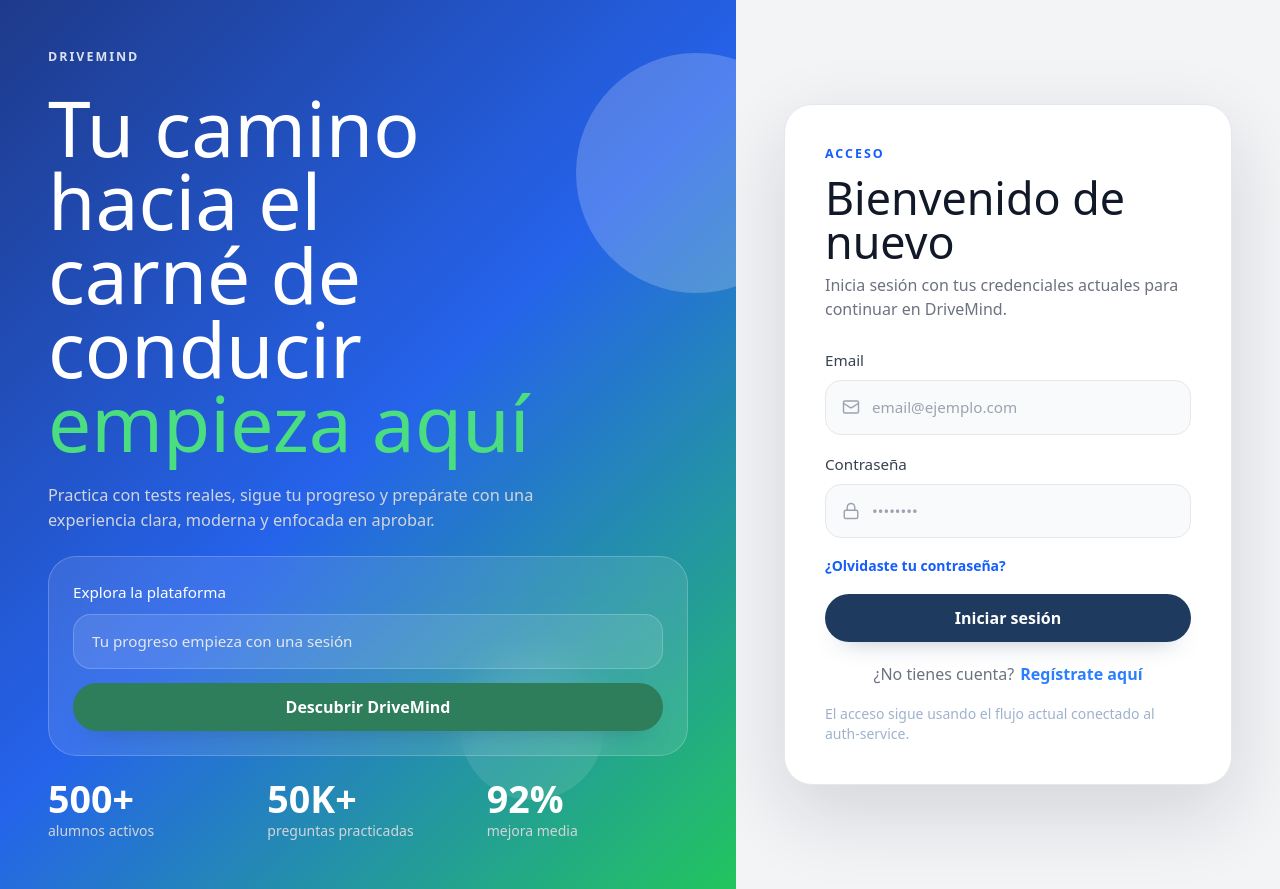
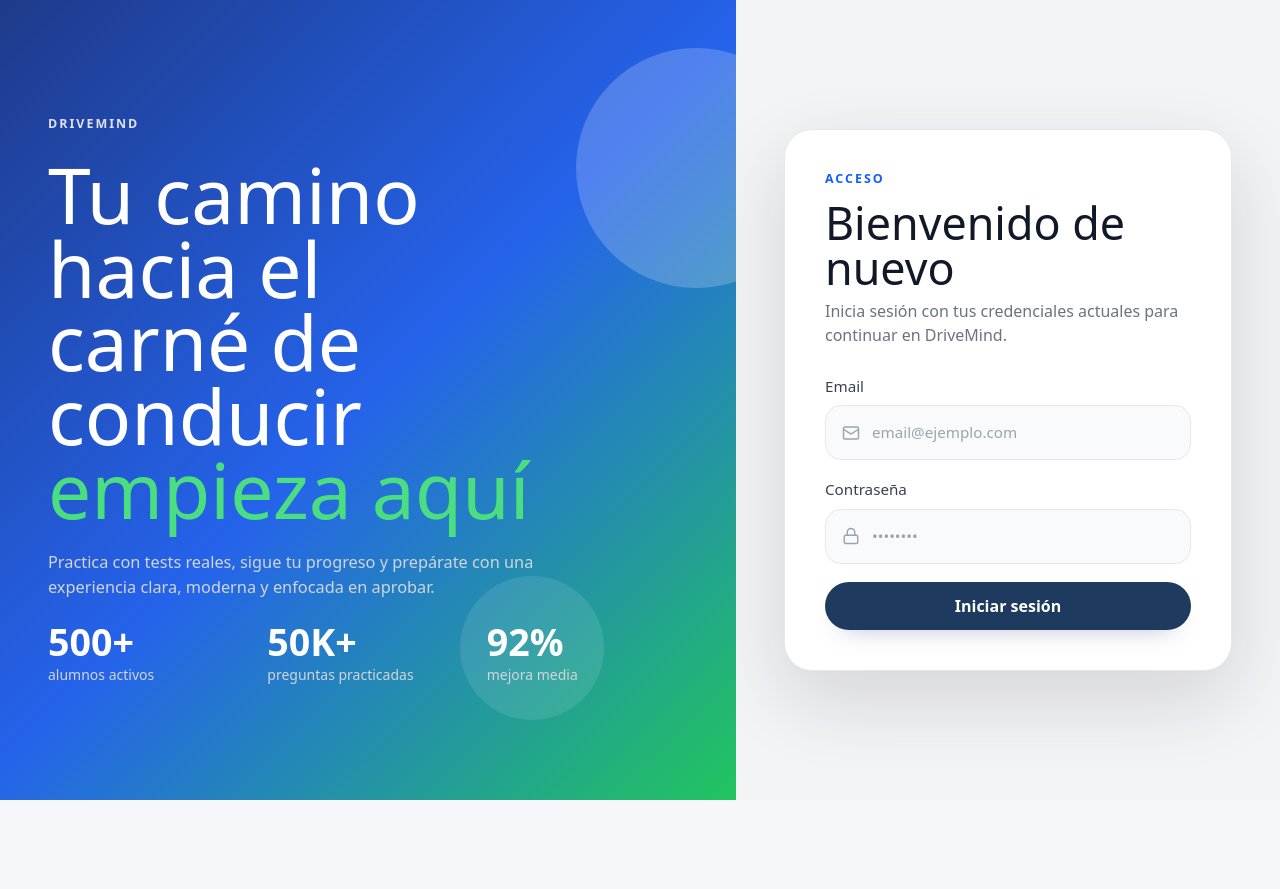
Before and after one commit to DanielGallegoMora1/isi-DriveMind, a React app in the folder frontend/: page /login in a window 1280 px wide. After the commit the page ends 800 px from the top, so only its background shows below. Built offline with nearby package versions, Linux system fonts and the light colour scheme; no server answers; the HTML template or start-up script is replaced by a standard one; a web font is replaced by a local one.

Commit message:
refactor(frontend): Update layout and remove unused elements in login page

```diff
--- a/frontend/src/pages/login-page.tsx
+++ b/frontend/src/pages/login-page.tsx
@@ -49,7 +49,7 @@
     <div className="grid min-h-svh grid-cols-[1.15fr_0.85fr] max-[960px]:grid-cols-1">
       {/* Panel izquierdo — Brand */}
       <section
-        className="relative overflow-hidden flex items-start justify-center p-12 max-[960px]:p-6"
+        className="relative overflow-hidden flex items-center justify-center p-12 max-[960px]:items-start max-[960px]:p-6"
         style={{ background: 'linear-gradient(135deg, #1e3a8a, #2563eb, #22c55e)' }}
       >
         {/* Decoraciones */}
@@ -70,23 +70,6 @@
             Practica con tests reales, sigue tu progreso y prepárate con una
             experiencia clara, moderna y enfocada en aprobar.
           </p>
-
-          {/* CTA Card glassmorphism */}
-          <div className="grid w-full gap-3.5 rounded-[28px] border border-white/20 bg-white/10 p-6 backdrop-blur-[18px]">
-            <label className="grid gap-2.5 text-[0.95rem] text-white" htmlFor="login-brand-demo">
-              <span>Explora la plataforma</span>
-              <input
-                id="login-brand-demo"
-                readOnly
-                type="text"
-                placeholder="Tu progreso empieza con una sesión"
-                className="w-full rounded-[18px] border border-white/20 bg-white/10 px-[18px] py-[15px] text-white placeholder:text-[#e5e7eb] outline-none"
-              />
-            </label>
-            <Button variant="brand" type="button" className="rounded-[18px]">
-              Descubrir DriveMind
-            </Button>
-          </div>
 
           {/* Stats */}
           <div
@@ -154,14 +137,6 @@
                 />
               </div>
             </label>
-
-            <button
-              type="button"
-              className="w-fit border-0 bg-transparent p-0 text-sm font-semibold text-blue-600 hover:text-blue-800 transition-colors"
-            >
-              ¿Olvidaste tu contraseña?
-            </button>
-
             {submitError ? (
               <p className="m-0 text-[0.95rem] text-red-600">{submitError}</p>
             ) : null}
@@ -175,20 +150,6 @@
               {isSubmitting ? 'Ingresando...' : 'Iniciar sesión'}
             </Button>
           </form>
-
-          <div className="mt-5 flex flex-wrap items-center justify-center gap-1.5 text-center text-[#6b7280]">
-            <span>¿No tienes cuenta?</span>
-            <button
-              type="button"
-              className="border-0 bg-transparent p-0 font-semibold text-blue-500 hover:text-blue-700 transition-colors"
-            >
-              Regístrate aquí
-            </button>
-          </div>
-
-          <p className="mt-[18px] mb-0 text-sm text-[#9fb2cc]">
-            El acceso sigue usando el flujo actual conectado al auth-service.
-          </p>
         </div>
       </section>
     </div>
```
